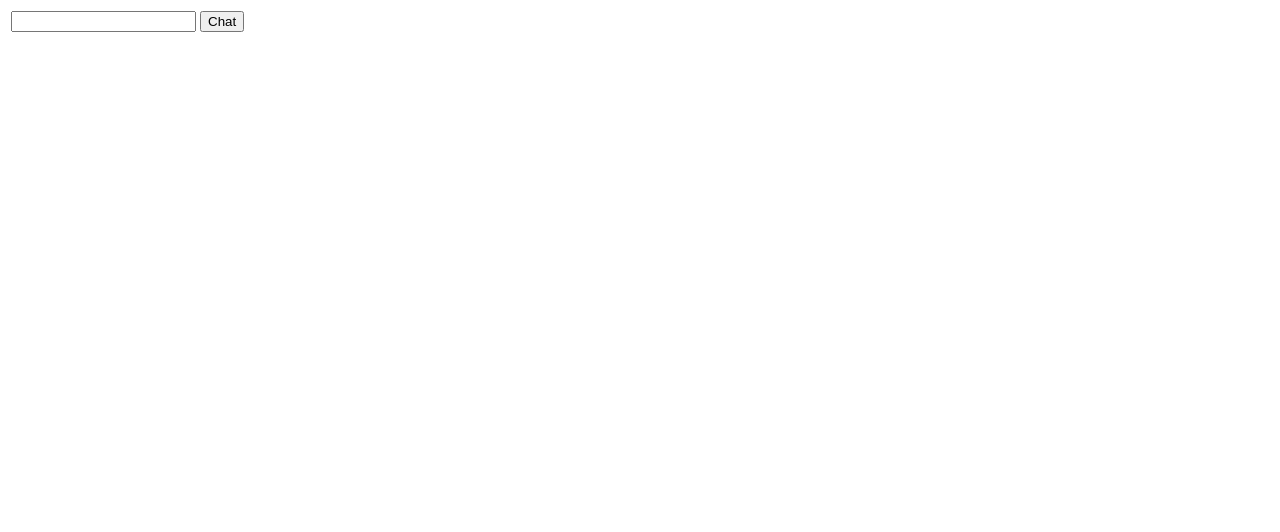
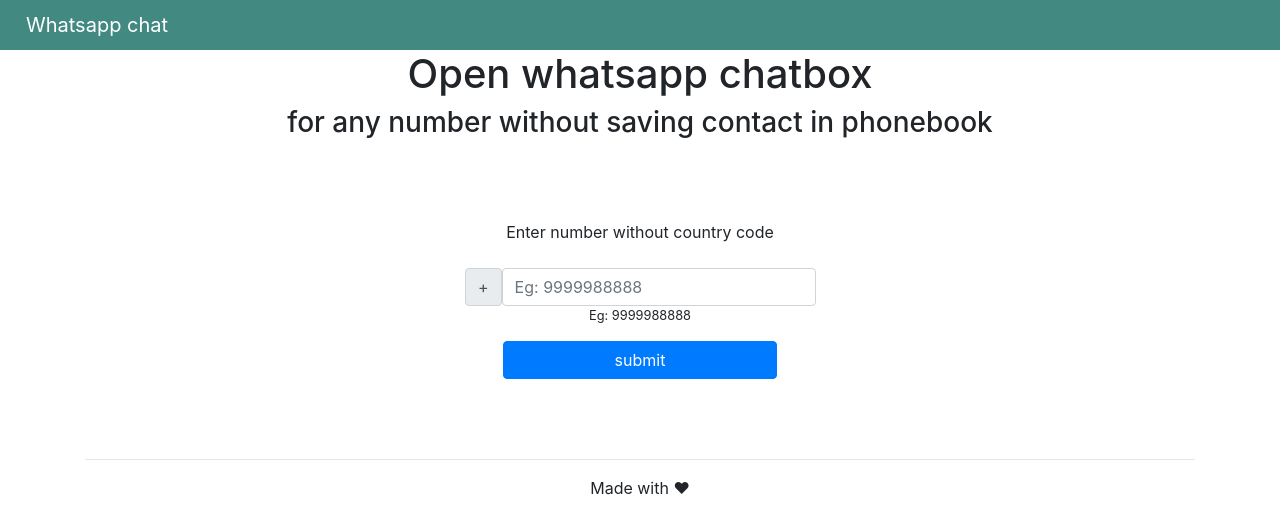
Before and after one commit to rana-prashant-208/wc, a plain HTML site: page index.html in a window 1280 px wide. Drawn offline with nearby package versions, Linux system fonts and the light colour scheme.

Commit message:
Update index.html

```diff
--- a/index.html
+++ b/index.html
@@ -1,14 +1,92 @@
 
-<table>
-   <tr>
-     <td align="center">
-		<input type="text" value="" id="number">
-        <input type="button" value="Chat" id="MyButton" >
-     </td>
-   </tr>
-</table>
+<!DOCTYPE html>
+<html>
 
-<script>
+	<head>
+		<!-- Place this data between the <head> tags of your website -->
+		<title>Open Whatsapp chatbox without Saving number to Phonebook</title>
+		<meta charset="utf-8">
+		<meta name="viewport" content="width=device-width, initial-scale=1, shrink-to-fit=no">
+		<meta name="description" content="Open whatsapp chatbox for any number without saving contact in phonebook." />
+		<!-- Twitter Card data -->
+		<!-- <meta name="twitter:card" content="Open whatsapp chatbox for any number without saving contact in phonebook."> -->
+		<meta name="twitter:title" content="Open Whatsapp chatbox without Saving number to Phonebook">
+		<meta name="twitter:image" content="./assets/images/screenshot.png">
+		<!-- Open Graph data -->
+		<meta property="og:title" content="Open Whatsapp chatbox without Saving number to Phonebook" />
+		<meta property="og:type" content="article" />
+		<meta property="og:image" content="./assets/images/screenshot.png" />
+		<meta property="og:description" content="Open whatsapp chatbox for any number without saving contact in phonebook. You can initiate chat with your own number for a message or photo or quick note or biz card or forward a titbit from another conversation so it is saved like a personal bookmark or scrapbook!" />
+		<meta property="og:site_name" content="Open Whatsapp chatbox without Saving number" />
+		<script src="./assets/js/main.js"></script>
+		<script src="https://cdnjs.cloudflare.com/ajax/libs/jquery/3.3.1/jquery.min.js"></script>
+		<script async src="https://www.googletagmanager.com/gtag/js?id=UA-46142311-3"></script>
+		<script async defer src="https://buttons.github.io/buttons.js"></script>
+		<script>
+		window.dataLayer = window.dataLayer || [];
+		function gtag() { dataLayer.push(arguments); }
+		gtag('js', new Date());
+		gtag('config', 'UA-46142311-3');
+		</script>
+		<link rel="stylesheet" href="./assets/css/style.css">
+	</head>
+	<body style="text-align: center" class="text-center">
+		<nav class="navbar navbar-expand-sm navbar-dark" style="background-color: #428982; height:50px">
+			<a class="navbar-brand" href="#">
+				<span style="margin-left: 10px;">Whatsapp chat</span>
+			</a>
+
+		</nav>
+		<div class="container">
+			<h1>Open whatsapp chatbox</h1>
+			<h3>for any number without saving contact in phonebook</h3>
+			<div class="form-group text-center center-block col-*offset-* justify-content-center">
+				<form method="GET" id="formID" action="https://api.whatsapp.com/send">
+					<br>
+					<br>
+					<br>Enter number without country code
+					<br>
+					<br>
+					<div class="row">
+						<div class="form-group col-md-4 col-sm-4 justify-content-center texxt-center" style="margin: 0 auto;">
+							<div>
+								<div class="input-group-prepend">
+									<div class="input-group-text">+</div>
+									<input type="number" name="phone" id="number" placeholder="Eg: 9999988888" class="form-control">
+								</div>
+							</div>
+						</div>
+					</div>
+					<div>
+						<p style="font-size: 0.8em">Eg: 9999988888</p>
+					</div>
+					<div class="form-group col-md-4 col-sm-4 justify-content-center text-center" style="margin: 0 auto;">
+						<div id="loader" style="display: none;">
+							<img src="./assets/images/1.gif" style="width: 40%; margin-left: auto; margin-right: auto;">
+						</div>
+						<input value="submit" id="MyButton" class="btn btn-primary">
+					</div>
+
+
+				</form>
+			</div>
+			<br>
+			<br>
+
+			<!-- FOOTER -->
+			<hr class="featurette-divider">
+			<footer class="">
+				<p>Made with
+					<span>❤</span>
+				</p>
+
+			</footer>
+		</div>
+	</body>
+	<script type="text/javascript">
+
+	</script>
+	<script>
 document.getElementById("MyButton").onclick = function () {
 
 	let val=document.getElementById("number").value.trim();
@@ -16,7 +94,9 @@
 		val='91'+val;
 	}
 	let url="https://api.whatsapp.com/send?phone="+val;
-	window.open(url);
+	window.open(url,'_blank');
 
 };
-</script>
+	</script>
+	<link rel="stylesheet" href="https://maxcdn.bootstrapcdn.com/bootstrap/4.0.0/css/bootstrap.min.css" integrity="sha384-Gn5384xqQ1aoWXA+058RXPxPg6fy4IWvTNh0E263XmFcJlSAwiGgFAW/dAiS6JXm" crossorigin="anonymous">
+</html>
```
